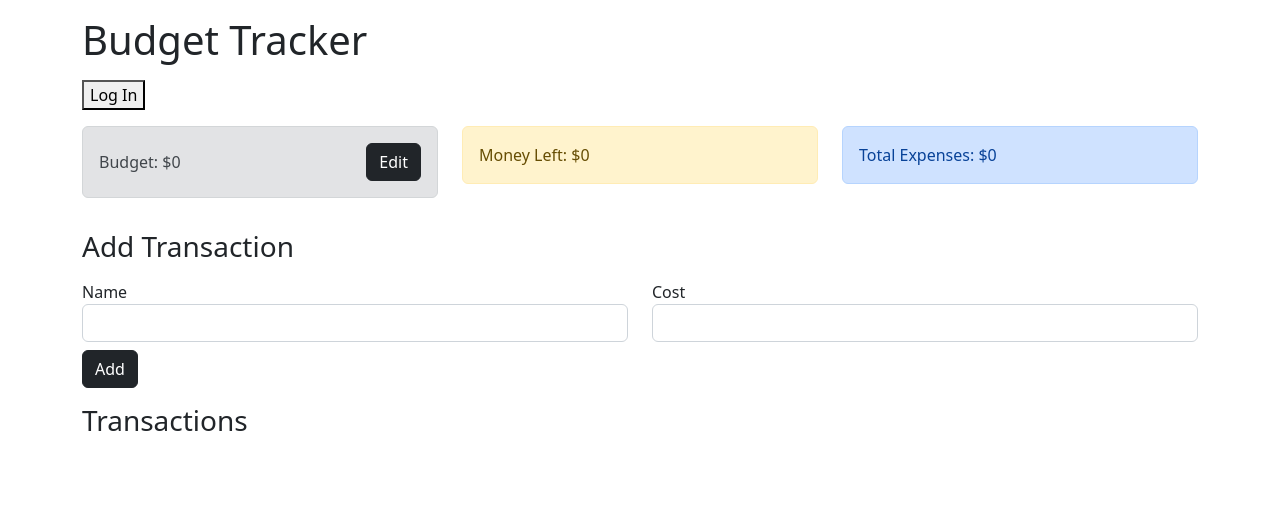
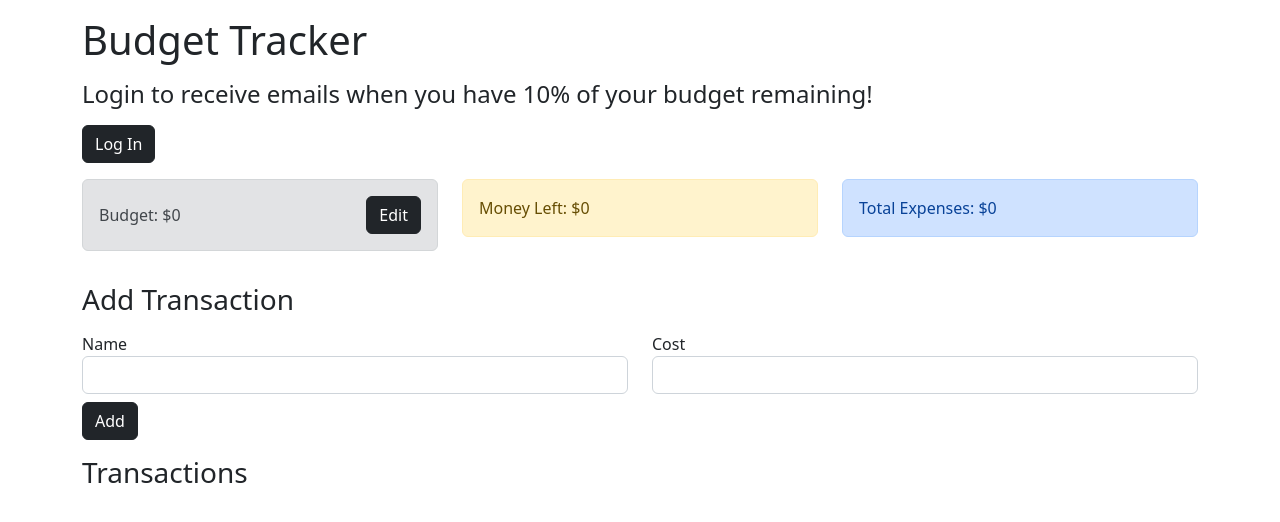
Before and after one commit to jcowan12/BudgetTracker3720, a React (Create React App) app: page / in a window 1280 px wide. Shown: the top 522 px of the page. Built offline with nearby package versions, Linux system fonts and the light colour scheme.

Commit message:
small information

```diff
--- a/src/App.js
+++ b/src/App.js
@@ -15,6 +15,8 @@ const App = () => {
         <AppProvider>
             <div className = 'container'>
                 <h1 className='mt-3'>Budget Tracker</h1>
+                <h4 className='mt-3'>Login to receive emails when you have 10% of your budget remaining!</h4>
+                <div className='h2'></div>
                 <div className='mt-3'>
                     <div className='col-sm'>
                         <Profile />
--- a/src/components/LoginButton.js
+++ b/src/components/LoginButton.js
@@ -5,7 +5,10 @@ const LoginButton = () => {
     const { loginWithRedirect, isAuthenticated } = useAuth0();
     return (
         !isAuthenticated && (
-            <button onClick={() => loginWithRedirect()}>
+            <button
+                className= 'btn btn-dark'
+                onClick={() => loginWithRedirect()}
+            >
                 Log In
             </button>
         )
```
